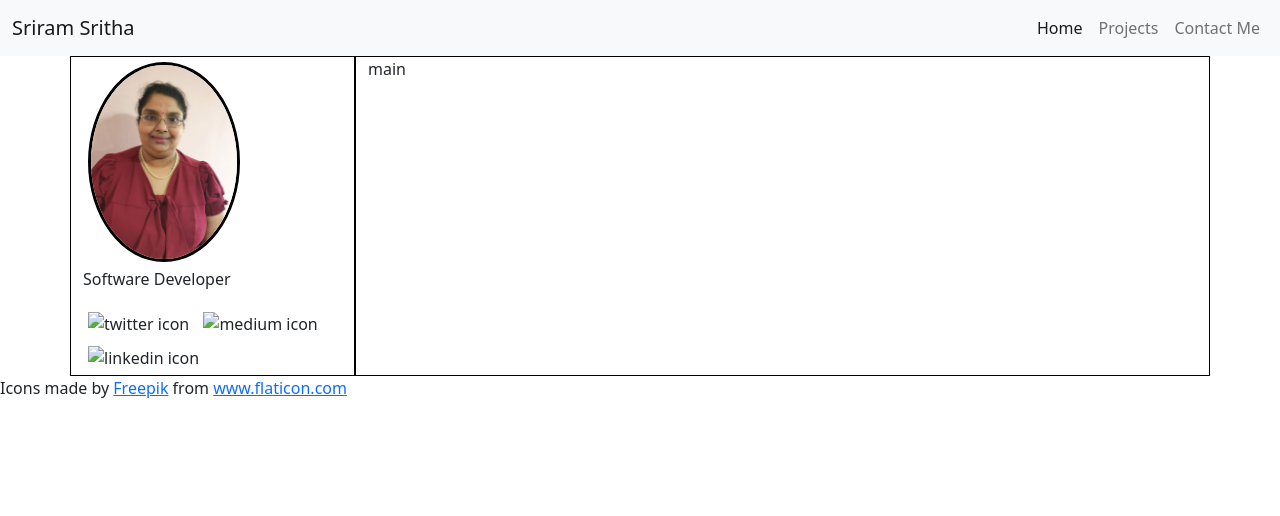
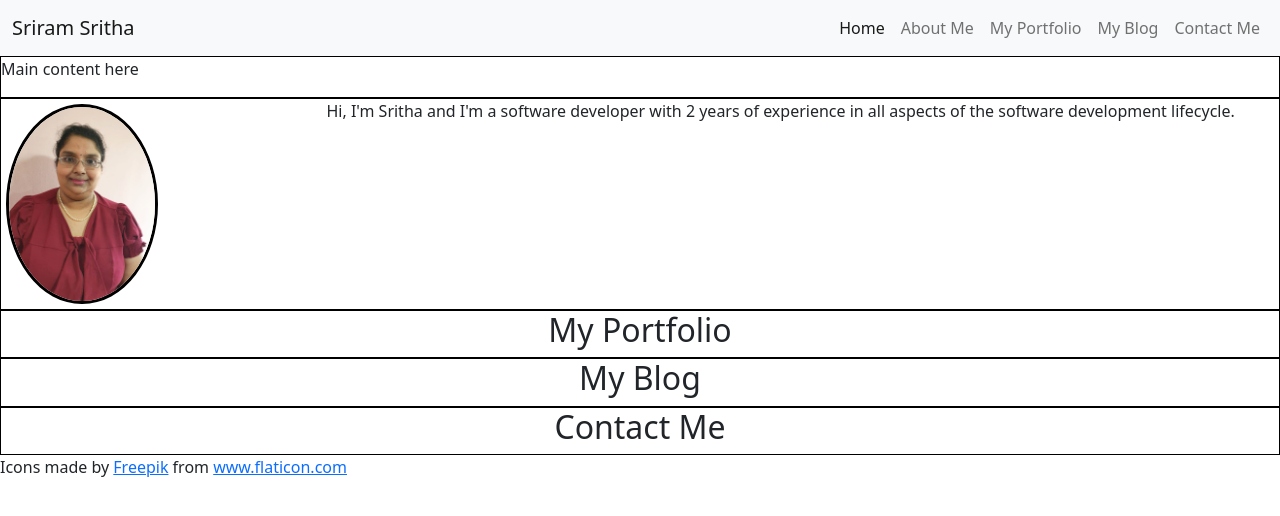
Before and after one commit to srithasriram30/MyPortfolio, a plain HTML site: page index.html in a window 1280 px wide. Drawn offline with nearby package versions, Linux system fonts and the light colour scheme.

Commit message:
Modify website layout

```diff
--- a/assests/styles.css
+++ b/assests/styles.css
@@ -5,7 +5,7 @@
   margin:5px;
 }
 
-.col-9, .col-3 {
+.contact {
   border: 1px solid black;
 }
 
@@ -13,3 +13,7 @@
   height: 25px;
   margin: 5px;
 }
+
+h2{
+  text-align: center;
+}
--- a/index.html
+++ b/index.html
@@ -15,30 +15,52 @@
         <div class="collapse navbar-collapse justify-content-end" id="navbarNavAltMarkup">
           <div class="navbar-nav">
             <a class="nav-link active" aria-current="page" href="#">Home</a>
-            <a class="nav-link" href="#">Projects</a>
+            <a class="nav-link" href="#">About Me</a>
+            <a class="nav-link" href="#">My Portfolio</a>
+            <a class="nav-link" href="#">My Blog</a>
             <a class="nav-link" href="#">Contact Me</a>
           </div>
         </div>
       </div>
     </nav>
-    <div class="container">
+
+    <div class="contact" id="main">
+
+      <p>Main content here</p>
+
+    </div>
+
+    <div class="contact" id="aboutMe">
+
       <div class="row">
         <div class="col-3">
-          <img id="personalPhoto" src="assests\images\myPhoto.jpeg" alt="My Photo">
-          <div>
-            <p>Software Developer</p>
-          </div>
-          <div>
-            <img class="social-media" src="assests\images\008-twitter.png" alt="twitter icon">
-            <img class="social-media" src="assests\images\026-medium.png" alt="medium icon">
-            <img class="social-media" src="assests\images\027-linkedin.png" alt="linkedin icon">
-          </div>
+          <img src="assests\images\myPhoto.jpeg" alt="My Personal Photo" id="personalPhoto">
         </div>
         <div class="col-9">
-          <p>main</p>
+          <p>
+            Hi, I'm Sritha and I'm a software developer with 2 years of experience in all aspects of the software development lifecycle.
+          </p>
         </div>
       </div>
+
+
+
+
+
     </div>
+
+    <div class="contact" id="portfolio">
+      <h2>My Portfolio</h2>
+    </div>
+
+    <div class="contact" id="blog">
+      <h2>My Blog</h2>
+    </div>
+
+    <div class="contact" id="contactMe">
+      <h2>Contact Me</h2>
+    </div>
+
 
 <div>Icons made by <a href="https://www.freepik.com" title="Freepik">Freepik</a> from <a href="https://www.flaticon.com/" title="Flaticon">www.flaticon.com</a></div>
     <script src="https://cdn.jsdelivr.net/npm/@popperjs/core@2.9.2/dist/umd/popper.min.js" integrity="sha384-IQsoLXl5PILFhosVNubq5LC7Qb9DXgDA9i+tQ8Zj3iwWAwPtgFTxbJ8NT4GN1R8p" crossorigin="anonymous"></script>
```
